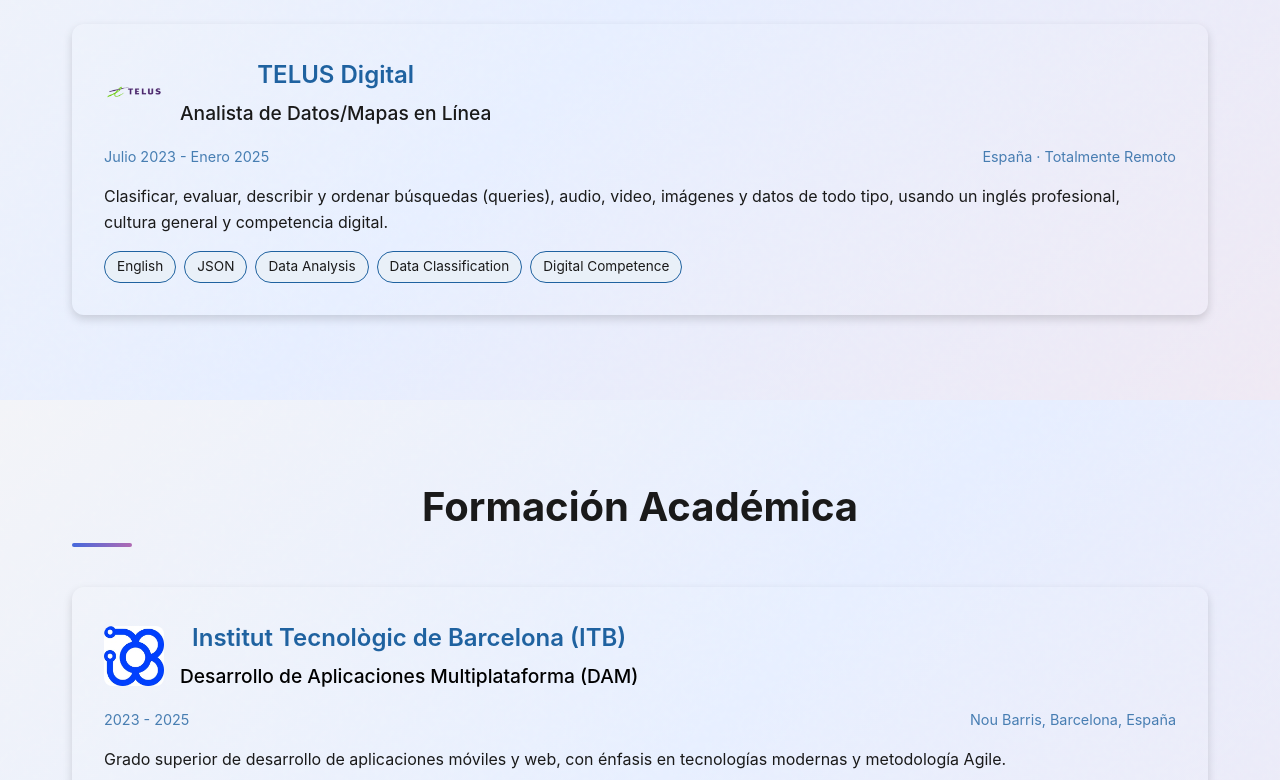
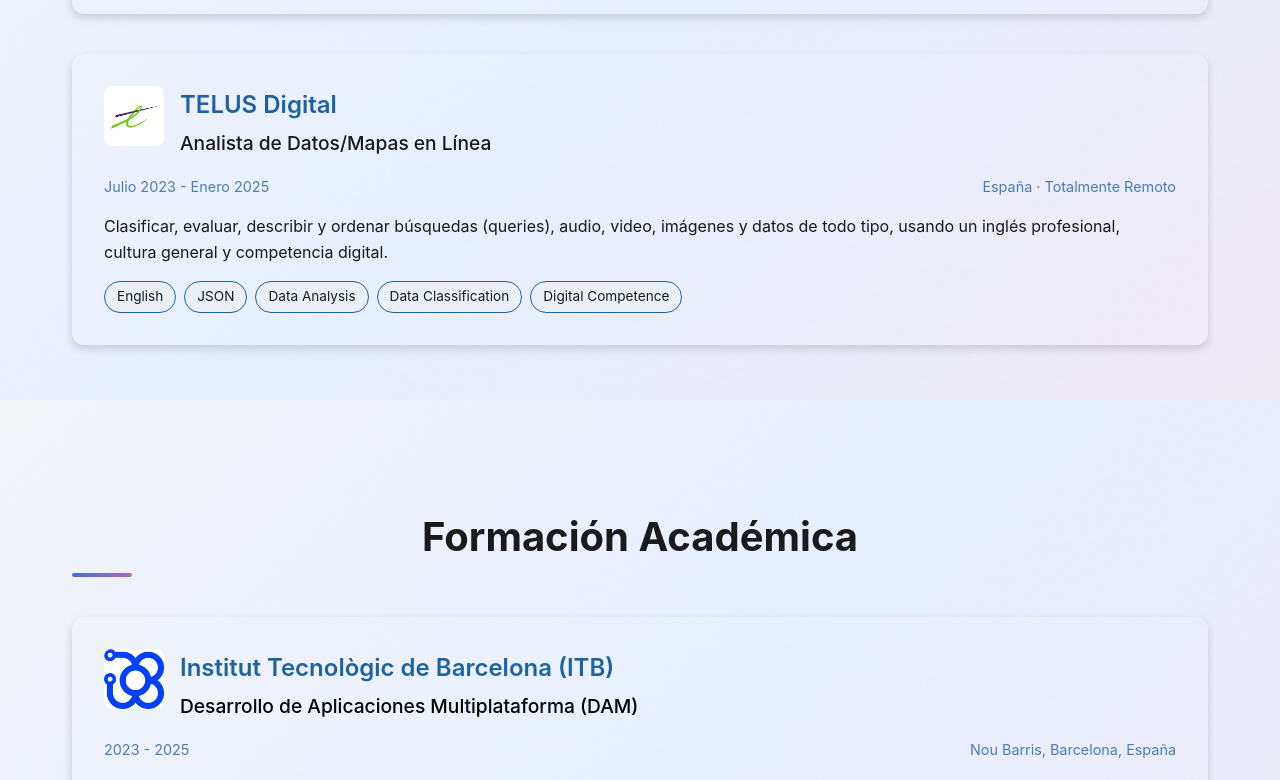
Before and after one commit to EzequielGaribotto/portfolio-ezequielgaribotto, a Next.js app: page / in a window 1280 px wide. Shown: the part 2800-3580 px from the top of the page. Built offline with nearby package versions, Linux system fonts and the light colour scheme.

Commit message:
feat: layout and content adjustments [deploy]

```diff
--- a/src/app/page.tsx
+++ b/src/app/page.tsx
@@ -7,7 +7,7 @@
 
 export default function Home() {
   return (
-    <div className="centered-container">
+    <div className="centered-container" style={{ width: '100%', maxWidth: '100%' }}>
       <ProfileSection />
       <ProjectsSection />
       <ExperienceSection />
--- a/src/app/translations/baseTranslations.ts
+++ b/src/app/translations/baseTranslations.ts
@@ -88,7 +88,6 @@
             period: "",
             location: "",
             description: "",
-            technologies: [] as string[]
         },
         telus: {
             company: "",
@@ -96,7 +95,6 @@
             period: "",
             location: "",
             description: "",
-            technologies: [] as string[]
         }
     },
     training: {
@@ -107,7 +105,6 @@
             period: "",
             location: "",
             description: "",
-            technologies: [] as string[]
         },
         upf: {
             institution: "",
@@ -115,7 +112,6 @@
             period: "",
             location: "",
             description: "",
-            technologies: [] as string[]
         },
         rb4: {
             institution: "",
@@ -123,7 +119,6 @@
             period: "",
             location: "",
             description: "",
-            technologies: [] as string[]
         }
     },
     dates: {} as Record<string, string>,
--- a/src/app/translations/en.ts
+++ b/src/app/translations/en.ts
@@ -88,7 +88,6 @@
                    "— Integrated API calls (Swagger) in collaboration with the back-end team.\n"+
                    "— Coordinated the iOS version with an international team in India.",
       location: "Spain · Hybrid",
-      technologies: ["Android", "XML", "API Integration", "Gradle", "AI/ML Integration", "Front-End", "Data Binding", "Android Jetpack", "Retrofit", "Kotlin DSL", "LiveData", "Android SDK", "Git"],
     },
     telus: {
       company: "TELUS Digital",
@@ -96,13 +95,6 @@
       period: "July 2023 - January 2025",
       description: "Classified, evaluated, and organized searches (queries), audio, video, images, and data of all kinds using professional English, general culture, and digital competence.",
       location: "Spain · Fully Remote",
-      technologies: [
-        "English",
-        "JSON",
-        "Data Analysis",
-        "Data Classification",
-        "Digital Competence",
-      ],
     },
   },
   training: {
@@ -112,8 +104,13 @@
       course: "Cross-Platform Application Development",
       period: "2023 - 2025",
       location: "Nou Barris, Barcelona, Spain",
-      description: "Higher degree in cross-platform mobile and web application development, focusing on modern technologies and agile practices.",
-      technologies: ["Java", "Kotlin", "Python", "Android", "React", "Node.js", "AWS", "Cloud", "SQL", "NoSQL", "Git", "Docker", "CI/CD", "Agile", "Scrum"]
+      description: "Higher degree in cross-platform mobile and web application development, focusing on modern technologies and agile practices.\n\n" +
+        "— Kotlin, Jetpack Compose / XML, Retrofit for Android development\n" +
+        "— Machine Learning, Web Scraping, Sentiment Analysis, Classification, Decision and Prediction Algorithms\n" +
+        "— SQL and NoSQL database management including PostgreSQL, MongoDB and Firebase\n" +
+        "— Client-server communications with Ktor, file processing, data access\n" +
+        "— Participation in competitive programming contests using Java and Kotlin\n\n" +
+        "Grade: 9.01",
     },
     upf: {
       institution: "Universitat Pompeu Fabra (UPF)",
@@ -121,7 +118,6 @@
       period: "2021 - 2022 (abandoned studies)",
       location: "Barcelona, Spain",
       description: "Degree in engineering in audiovisual systems with a focus on theoretical and practical foundations of computer science, including programming, algorithms, and data structures.",
-      technologies: ["Python", "C++", "MatLab", "Processing", "Collab", "OOP", "Cisco Packet Tracer", "Assembly"]
     },
     rb4: {
       institution: "Ramón Berenguer IV (RB4)",
@@ -129,7 +125,6 @@
       period: "2019-2021",
       location: "Santa Coloma de Gramenet, Spain",
       description: "Baccalaureate with a focus on science and technology, preparing for higher studies in engineering and software development.",
-      technologies: ["Excel", "Python", "Scratch"]
     }
   },
   dates: {
--- a/src/app/translations/es.ts
+++ b/src/app/translations/es.ts
@@ -88,7 +88,6 @@
                   "— Integración de llamadas de la API (Swagger) en colaboración con el equipo de back-end.\n"+
                   "— Coordinación de la versión iOS con un equipo internacional en India.",
       location: "España · Híbrido",
-      technologies: ["Android", "XML", "API Integration", "Gradle", "AI/ML Integration", "Front-End", "Data Binding", "Android Jetpack", "Retrofit", "Kotlin DSL", "LiveData", "Android SDK", "Git"],
     },
     telus: {
       company: "TELUS Digital",
@@ -96,13 +95,6 @@
       period: "Julio 2023 - Enero 2025",
       description: "Clasificar, evaluar, describir y ordenar búsquedas (queries), audio, video, imágenes y datos de todo tipo, usando un inglés profesional, cultura general y competencia digital.",
       location: "España · Totalmente Remoto",
-      technologies: [
-        "English",
-        "JSON",
-        "Data Analysis",
-        "Data Classification",
-        "Digital Competence",
-      ],
     },
   },
   training: {
@@ -112,8 +104,13 @@
       course: "Desarrollo de Aplicaciones Multiplataforma (DAM)",
       period: "2023 - 2025",
       location: "Nou Barris, Barcelona, España",
-      description: "Grado superior de desarrollo de aplicaciones móviles y web, con énfasis en tecnologías modernas y metodología Agile.",
-      technologies: ["Java", "Kotlin", "Python", "Android", "React", "Node.js", "AWS", "Cloud", "SQL", "NoSQL", "Git", "Docker", "CI/CD", "Agile", "Scrum"]
+      description: "Grado superior de desarrollo de aplicaciones móviles y web, con énfasis en tecnologías modernas y metodología Agile y Scrum.\n\n" +
+        "— Kotlin, Jetpack Compose / XML, Retrofit, para desarrollo Android\n" +
+        "— Machine Learning, Web Scraping, Sentiment Analysis, Algoritmos de Clasificación, Decisión y Predicción\n" +
+        "— Gestión de bases de datos SQL y NoSQL como PostgreSQL, MongoDB y Firebase\n" +
+        "— Comunicaciones cliente-servidor con Ktor, lectura de ficheros, acceso a datos\n" +
+        "— Participación en concursos de programación competitiva, usando Java y Kotlin\n\n" +
+        "Nota: 9.01",
     },
     upf: {
       institution: "Universitat Pompeu Fabra (UPF)",
@@ -121,7 +118,6 @@
       period: "2021 - 2022 (estudios abandonados)",
       location: "Barcelona, España",
       description: "Grado en ingeniería en sistemas audiovisuales con enfoque en fundamentos teóricos y prácticos de la informática, incluyendo programación, algoritmos y estructuras de datos.",
-      technologies: ["Python", "C++", "MatLab", "Processing", "Collab", "OOP", "Cisco Packet Tracer", "Assembly"]
     },
     rb4: {
       institution: "Ramón Berenguer IV (RB4)",
@@ -129,7 +125,6 @@
       period: "2019-2021",
       location: "Santa Coloma de Gramenet, España",
       description: "Bachillerato con enfoque en ciencias y tecnología, preparando para estudios superiores en ingeniería y desarrollo de software.",
-      technologies: ["Excel", "Python", "Scratch"]
     }
   },
   dates: {
--- a/src/components/section/Section.module.css
+++ b/src/components/section/Section.module.css
@@ -9,14 +9,14 @@
 
 .container {
   width: 100%;
-  max-width: 1200px;
-  margin: 0 auto;
   padding: 0 2rem;
+  box-sizing: border-box;
 }
 
 .fullWidthContainer {
   width: 100%;
   padding: 0 2rem;
+  box-sizing: border-box;
 }
 
 .titleWrapper {
--- a/src/components/section/Section.tsx
+++ b/src/components/section/Section.tsx
@@ -10,7 +10,8 @@
   className = '',
   fullWidth = false,
   backgroundColor,
-  titleAlign = 'left'
+  titleAlign = 'left',
+  maxWidth = "1200px" // Default width value
 }) => {
   // Only apply custom style if explicitly provided, otherwise use CSS variables
   const style = backgroundColor ? {
@@ -18,13 +19,22 @@
     transition: 'none',
   } : undefined;
 
+  const containerStyle = {
+    maxWidth: maxWidth,
+    width: '100%', // Ensure width is always 100% of the parent
+    margin: '0 auto', // Center the container
+  };
+
   return (
     <section
       id={id}
       className={`${styles.section} ${className}`}
       style={style}
     >
-      <div className={fullWidth ? styles.fullWidthContainer : styles.container}>
+      <div
+        className={fullWidth ? styles.fullWidthContainer : styles.container}
+        style={containerStyle}
+      >
         <div className={styles.titleWrapper} style={{ textAlign: titleAlign }}>
           <h2 className={styles.title}>{title}</h2>
           {subtitle && <p className={styles.subtitle}>{subtitle}</p>}
--- a/src/components/section/experience/ExperienceSection.module.css
+++ b/src/components/section/experience/ExperienceSection.module.css
@@ -33,6 +33,7 @@
   font-weight: 600;
   color: #4568dc;
   margin-bottom: 0.5rem;
+  text-align: left; /* Explicitly set to left alignment */
 }
 
 .period {
@@ -96,7 +97,7 @@
 
 .experienceHeader {
   display: flex;
-  align-items: center;
+  align-items: flex-start; /* Changed from center to flex-start */
   gap: 1rem;
   margin-bottom: 1rem;
 }
@@ -112,6 +113,7 @@
   font-size: 1.5rem;
   font-weight: 600;
   margin: 0 0 0.25rem 0;
+  text-align: left; /* Explicitly set to left alignment */
 }
 
 .company a {
@@ -130,6 +132,7 @@
   font-weight: 500;
   margin: 0;
   color: var(--color-text-secondary);
+  text-align: left; /* Explicitly set to left alignment */
 }
 
 .metaInfo {
--- a/src/components/section/experience/ExperienceSection.tsx
+++ b/src/components/section/experience/ExperienceSection.tsx
@@ -44,6 +44,7 @@
       id="experience"
       title={t("experiences.title")}
       titleAlign="center"
+      maxWidth="1200px" // Match projects section width
     >
       <div className={styles.experienceList}>
         {experiences.map((exp) => (
@@ -58,7 +59,7 @@
                   className={styles.companyLogo}
                 />
               )}
-              <div>
+              <div style={{ textAlign: 'left', width: '100%' }}>
                 <h3 className={styles.company}>
                   {exp.companyUrl ? (
                     <a
--- a/src/components/section/projects/ProjectsSection.module.css
+++ b/src/components/section/projects/ProjectsSection.module.css
@@ -4,6 +4,8 @@
   transition: none;
   max-width: 1200px;
   margin: 0 auto;
+  padding: 0 2rem;
+  box-sizing: border-box;
 }
 
 .sectionTitle {
--- a/src/components/section/training/TrainingSection.module.css
+++ b/src/components/section/training/TrainingSection.module.css
@@ -20,7 +20,7 @@
 
 .trainingHeader {
   display: flex;
-  align-items: center;
+  align-items: flex-start; /* Changed from center to flex-start */
   gap: 1rem;
   margin-bottom: 1rem;
 }
@@ -36,6 +36,7 @@
   font-size: 1.5rem;
   font-weight: 600;
   margin: 0 0 0.25rem 0;
+  text-align: left; /* Explicitly set to left alignment */
 }
 
 .company a {
@@ -54,6 +55,7 @@
   font-weight: 500;
   margin: 0;
   color: var(--mode-text);
+  text-align: left; /* Explicitly set to left alignment */
 }
 
 .metaInfo {
--- a/src/components/section/training/TrainingSection.tsx
+++ b/src/components/section/training/TrainingSection.tsx
@@ -55,6 +55,7 @@
       id="training"
       title={t("training.title")}
       titleAlign="center"
+      maxWidth="1200px" // Match projects section width
     >
       <div className={styles.trainingList}>
         {trainings.map((training) => (
@@ -69,7 +70,7 @@
                   className={styles.companyLogo}
                 />
               )}
-              <div>
+              <div style={{ textAlign: 'left', width: '100%' }}>
                 <h3 className={styles.company}>
                   {training.institutionUrl ? (
                     <a
--- a/src/models/interfaces.ts
+++ b/src/models/interfaces.ts
@@ -45,4 +45,5 @@
   fullWidth?: boolean;
   backgroundColor?: string;
   titleAlign?: 'left' | 'center' | 'right';
+  maxWidth?: string;  // Added new prop for maxWidth
 }
```
Also changed, not shown: public/images/companies/telus_logo.webp.
